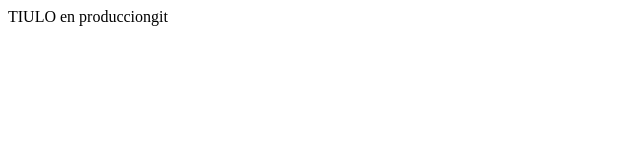
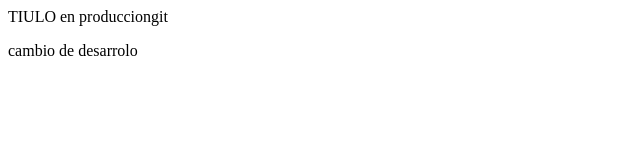
Before and after one commit to JulenBirtIkaslea/prueba_git, a plain HTML site: page index.html in a window 1280 px wide. Shown: the whole page, without its empty margins (0-640 px from the left). Drawn offline with Linux system fonts and the light colour scheme.

Commit message:
cambio en dev

```diff
--- a/index.html
+++ b/index.html
@@ -1 +1,2 @@
 <p>TIULO en producciongit</p>
+<p>cambio de desarrolo</p>
```
